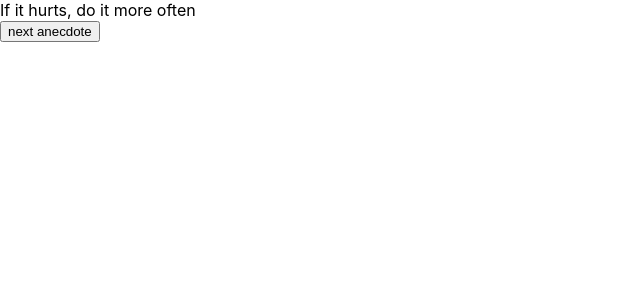
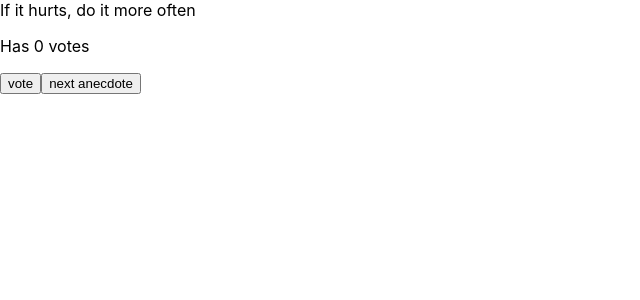
Before and after one commit to ce13ste/HelsinkiMOOC, a React (Create React App) app: page / in a window 1280 px wide. Shown: the top 300 px of the page, without its empty margins (0-640 px from the left). Built offline with nearby package versions, Linux system fonts and the light colour scheme.

Commit message:
1.13*: anecdotes step2

```diff
--- a/src/App.js
+++ b/src/App.js
@@ -11,19 +11,28 @@ const App = () => {
     'Programming without an extremely heavy use of console.log is same as if a doctor would refuse to use x-rays or blood tests when diagnosing patients'
   ]
 
+  const points = Array(anecdotes.length).fill(0);
+
+  const [pointCount, setCount] = useState([...points]);
+
   const [selected, setSelected] = useState(0)
 
-  const getRandom = (min, max) => () => {
-    min = Math.ceil(min);
-    max = Math.floor(max);
+  const getRandom = (max) => () => {
+    const min = 0;
     const num = Math.floor(Math.random() * (max - min) + min);
     setSelected(num);
   }
-
+  const vote = (current) => () => {
+    const newCount = [...pointCount];
+    newCount[current] +=1;
+    setCount(newCount)
+  };
   return (
     <>
       <div>{anecdotes[selected]}</div>
-      <button onClick={getRandom(0, 6)}>next anecdote</button>
+      <p>Has {pointCount[selected]} votes</p>
+      <button onClick={vote(selected)}>vote</button>
+      <button onClick={getRandom(anecdotes.length)}>next anecdote</button>
     </>
   )
 }
```
